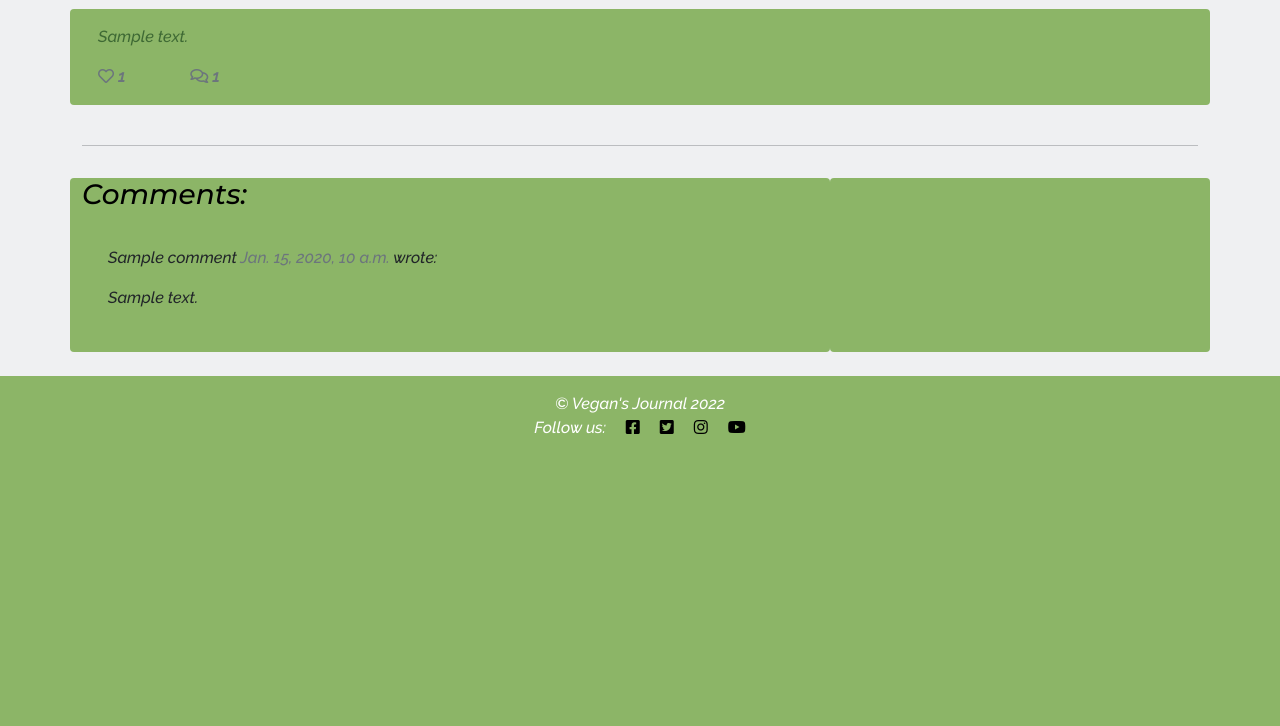
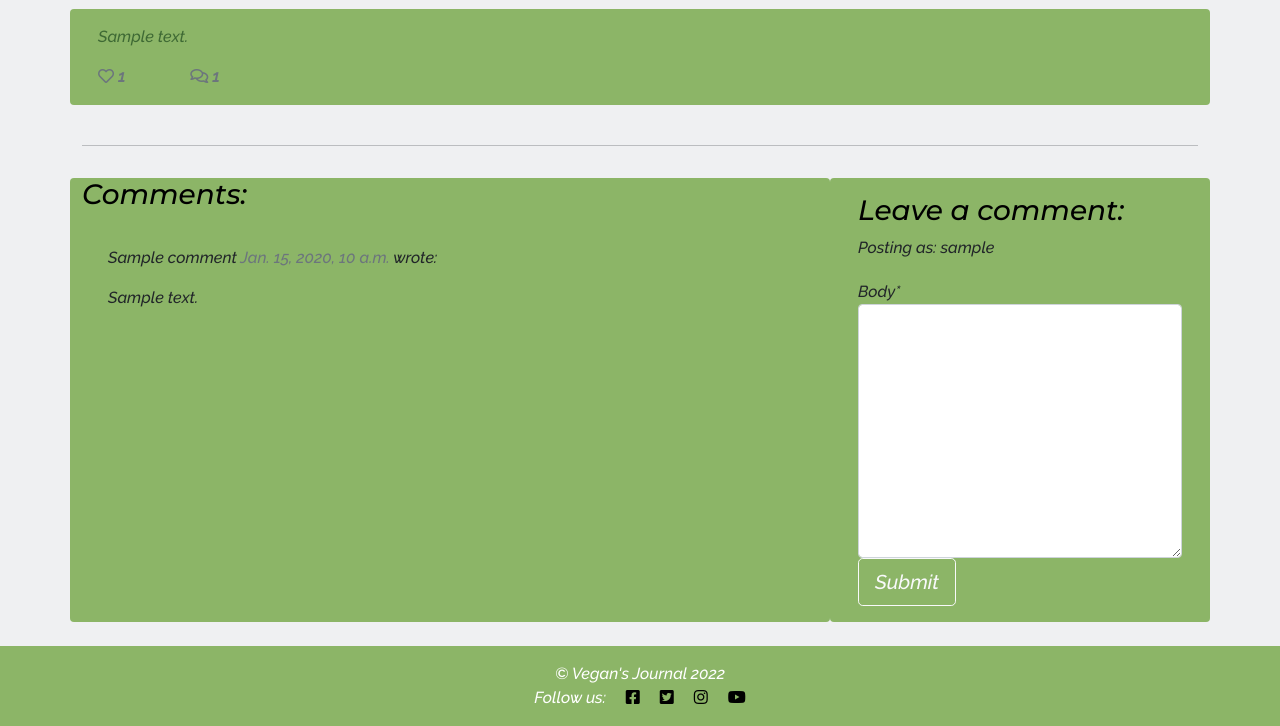
Before and after one commit to PratimaGurav/vegans-journal, a Django app: a page that uses templates/post_detail.html in a window 1280 px wide. Shown: the part 386-1112 px from the top of the page. Before the commit the page ends 820 px from the top, so only its background shows below. Run offline with Django 3.2, Linux system fonts and the light colour scheme; a user stored in the database is signed in; tables that the repository leaves empty hold one stand-in row (values such as "Sample post"); some libraries are stand-ins or nearby versions.

Commit message:
Update commenting to a post

```diff
--- /dev/null
+++ b/blog/forms.py
@@ -0,0 +1,8 @@
+from .models import Comment
+from django import forms
+
+
+class CommentForm(forms.ModelForm):
+    class Meta:
+        model = Comment
+        fields = ('body',)
--- a/blog/views.py
+++ b/blog/views.py
@@ -1,6 +1,7 @@
 from django.shortcuts import render, get_object_or_404
 from django.views import generic, View
 from .models import Post
+from .forms import CommentForm
 
 
 class PostList(generic.ListView):
@@ -26,6 +27,39 @@ class PostDetail(View):
             {
                 "post": post,
                 "comments": comments,
+                "commented": False,
+                "liked": liked,
+                "comment_form": CommentForm()
+            },
+        )
+
+    def post(self, request, slug, *args, **kwargs):
+
+        queryset = Post.objects.filter(status=1)
+        post = get_object_or_404(queryset, slug=slug)
+        comments = post.comments.filter(approved=True).order_by("-created_on")
+        liked = False
+        if post.likes.filter(id=self.request.user.id).exists():
+            liked = True
+
+        comment_form = CommentForm(data=request.POST)
+        if comment_form.is_valid():
+            comment_form.instance.email = request.user.email
+            comment_form.instance.name = request.user.username
+            comment = comment_form.save(commit=False)
+            comment.post = post
+            comment.save()
+        else:
+            comment_form = CommentForm()
+
+        return render(
+            request,
+            "post_detail.html",
+            {
+                "post": post,
+                "comments": comments,
+                "commented": True,
+                "comment_form": comment_form,
                 "liked": liked
             },
         )
--- a/requirements.txt
+++ b/requirements.txt
@@ -4,6 +4,7 @@ dj-database-url==0.5.0
 dj3-cloudinary-storage==0.0.6
 Django==3.2
 django-allauth==0.49.0
+django-crispy-forms==1.14.0
 django-summernote==0.8.20.0
 gunicorn==20.1.0
 oauthlib==3.2.0
--- a/templates/post_detail.html
+++ b/templates/post_detail.html
@@ -1,4 +1,6 @@
 {% extends 'base.html' %} {% block content %}
+
+{% load crispy_forms_tags %}
 
 <div class="masthead">
     <div class="container">
@@ -76,7 +78,22 @@
         </div>
         <div class="col-md-4 card mb-4  mt-3 ">
             <div class="card-body">
-                <!-- For later -->
+                {% if commented %}
+                <div class="alert alert-success" role="alert">
+                    Your comment is awaiting approval
+                </div>
+                {% else %}
+                {% if user.is_authenticated %}
+
+                <h3>Leave a comment:</h3>
+                <p>Posting as: {{ user.username }}</p>
+                <form method="post" style="margin-top: 1.3em;">
+                    {{ comment_form | crispy }}
+                    {% csrf_token %}
+                    <button type="submit" class="btn btn-outline-light btn-lg">Submit</button>
+                </form>
+                {% endif %}
+                {% endif %}
             </div>
         </div>
     </div>
--- a/vegansjournal/settings.py
+++ b/vegansjournal/settings.py
@@ -36,7 +36,7 @@ ALLOWED_HOSTS = ['vegansjournal.herokuapp.com', 'localhost']
 # Application definition
 
 INSTALLED_APPS = [
-    'django.contrib.admin',
+     'django.contrib.admin',
     'django.contrib.auth',
     'django.contrib.contenttypes',
     'django.contrib.sessions',
@@ -45,6 +45,7 @@ INSTALLED_APPS = [
     'cloudinary_storage',
     'django.contrib.staticfiles',
     'cloudinary',
+    'crispy_forms',
     'allauth',
     'allauth.account',
     'allauth.socialaccount',
@@ -56,6 +57,8 @@ SITE_ID = 1
 
 LOGIN_REDIRECT_URL = '/'
 LOGOUT_REDIRECT_URL = '/'
+
+CRISPY_TEMPLATE_PACK = 'bootstrap4'
 
 MIDDLEWARE = [
     'django.middleware.security.SecurityMiddleware',
```
